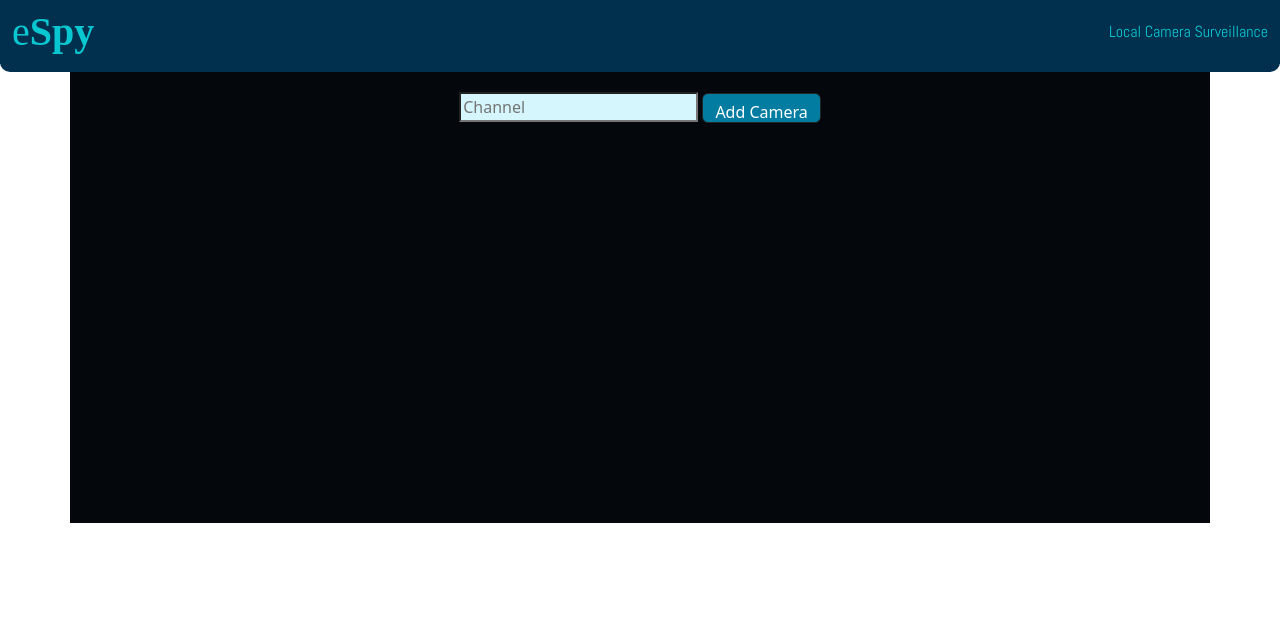
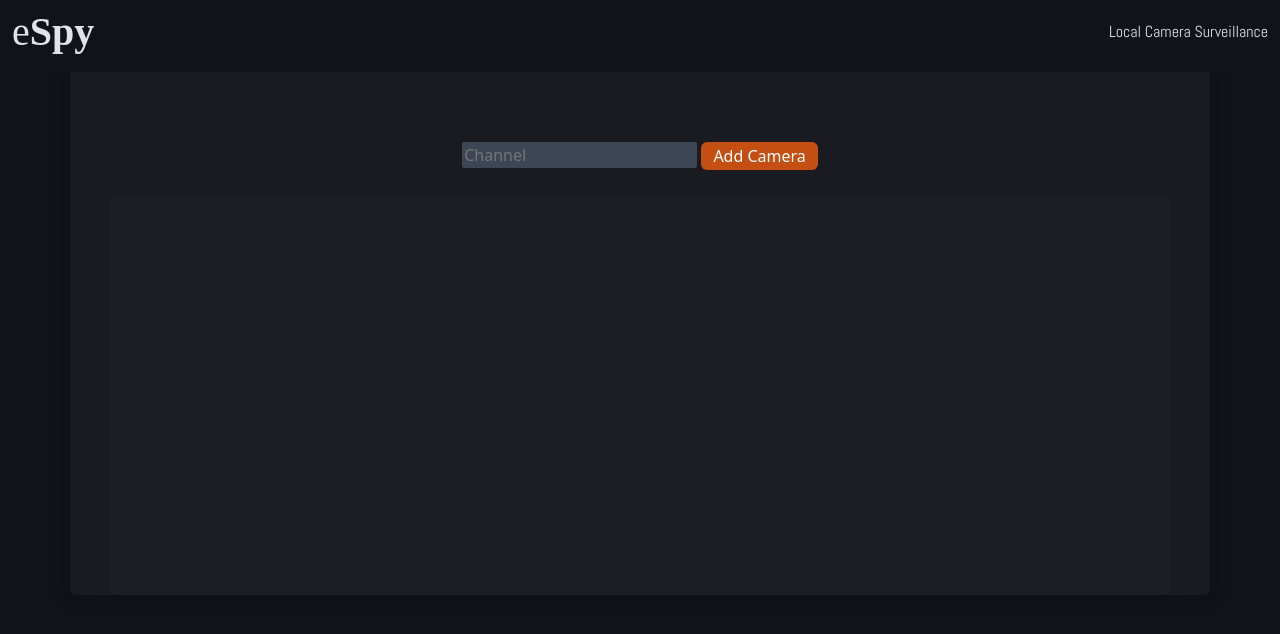
Before and after one commit to VofBMBaF/eSpy, a Flask app: template templates/videos.html in a window 1280 px wide. Shown: the top 634 px of the page. Run offline with Flask 3, Linux system fonts and the light colour scheme; the template is opened without the code that fills it, so the values that code supplies are empty; some web fonts are replaced.

Commit message:
Update styles.css
New design

```diff
--- a/static/styles.css
+++ b/static/styles.css
@@ -1,12 +1,12 @@
 body
 {
-    background: #ffffff !important;
+    background: #121318 !important;
 
 }
 
 .navbar
 {
-    background: #01304e !important;
+    background: #121318 !important;
     justify-content: space-evenly;
     border-radius: 0px 0 10px 10px !important;
 
@@ -15,28 +15,32 @@ body
 
 .navbar *
 {
-    background: #01304e !important;
+    background: #121318 !important;
 
 
 }
 
 .container
 {
-    background: #04070c !important;
+    margin-top: 50px;
+    margin-bottom: 50px;
+    background: #1a1b21 !important;
+    box-shadow: 0 0 15px #0d0e13;
+    border-radius: 7px;
 
 }
 
 
 h1
 {
-    color: #09c7d1 !important;
+    color: #e3e1e9 !important;
     font-family: Iceland;
 }
 
 h6
 {
     font-family: Abel;
-    color: #09c7d1 !important
+    color: #e3e1e9 !important
 }
 
 .grid
@@ -47,6 +51,10 @@ h6
     grid-template-columns: repeat(2, 1fr);
     grid-template-rows: repeat(8, 25%);
     grid-gap: 50px;
+    background: #1e1f25 !important;
+    margin-top: 25px;
+    border-radius: 7px;
+
 }
 
 .grid-img
@@ -55,7 +63,7 @@ h6
     height: 100%;
     object-fit: cover;
     position: relative;
-    border: #d4f6fc solid 1px;
+
 
 
 }
@@ -64,22 +72,31 @@ h6
 {
     overflow: hidden;
     width: 100%;
-    background: #17607c !important;
+    background: #424756 !important;
+    background: #3d4654 !important;
+    padding-bottom: 4px;
+    padding-top: 5px;
     display: flex;
     justify-content: space-evenly;
-    border: #d4f6fc solid 1px;
+    border-radius: 0 0 7px 7px;
+
 
 }
 
 
 button
 {
-    width: 5%;
-    height: 5%;
-    background: transparent;
+
+    background: #ff6619 !important;
+    height: 28px;
+    width: 40%;
     outline: none !important;
-    box-shadow: none !important;
     border: none !important;
+    border-radius: 7px;
+    color: #e3e1e9;
+    padding: 5px;
+    line-height: 10px;
+
 
 
 }
@@ -97,7 +114,7 @@ button
     padding-top: 25px;
     margin-left: 2.5%;
     margin-right: 2.5%;
-    background: #04070c !important;
+    background: #1a1b21 !important;
 
 }
 
@@ -106,13 +123,13 @@ button
     margin-top: -5%;
     margin-left: 2.5%;
     margin-right: 2.5%;
-    background: #04070c !important;
+
 }
 
 .topnav span
 {
     font-family: Abel;
-    color: #09c7d1 !important;
+    color: #e3e1e9 !important;
     font-size: 20px;
 }
 
@@ -123,11 +140,41 @@ form
 
 input
 {
-    background: #d4f6fc !important;
+    background: #3d4654 !important;
+    outline: none !important;
+    border: none !important;
+    border-radius: 2px;
 }
 
 #adding
 {
-    background: #027ca1 !important;
-    height: 30px;
+    background: #c54e13 !important;
+    height: 28px;
+    line-height: 10px;
+
 }
+
+.contain
+{
+
+    background: #1D2733 !important;
+    padding: 5px;
+    padding-bottom: 40px;
+    box-shadow: 0 0 15px #0d0e13;
+    border-radius: 7px;
+}
+
+#stop, #record
+{
+    width: 20%;
+}
+
+#stop
+{
+    background: #ba0e22 !important;
+}
+
+#clear
+{
+    background: #6480ac !important;
+}
```
